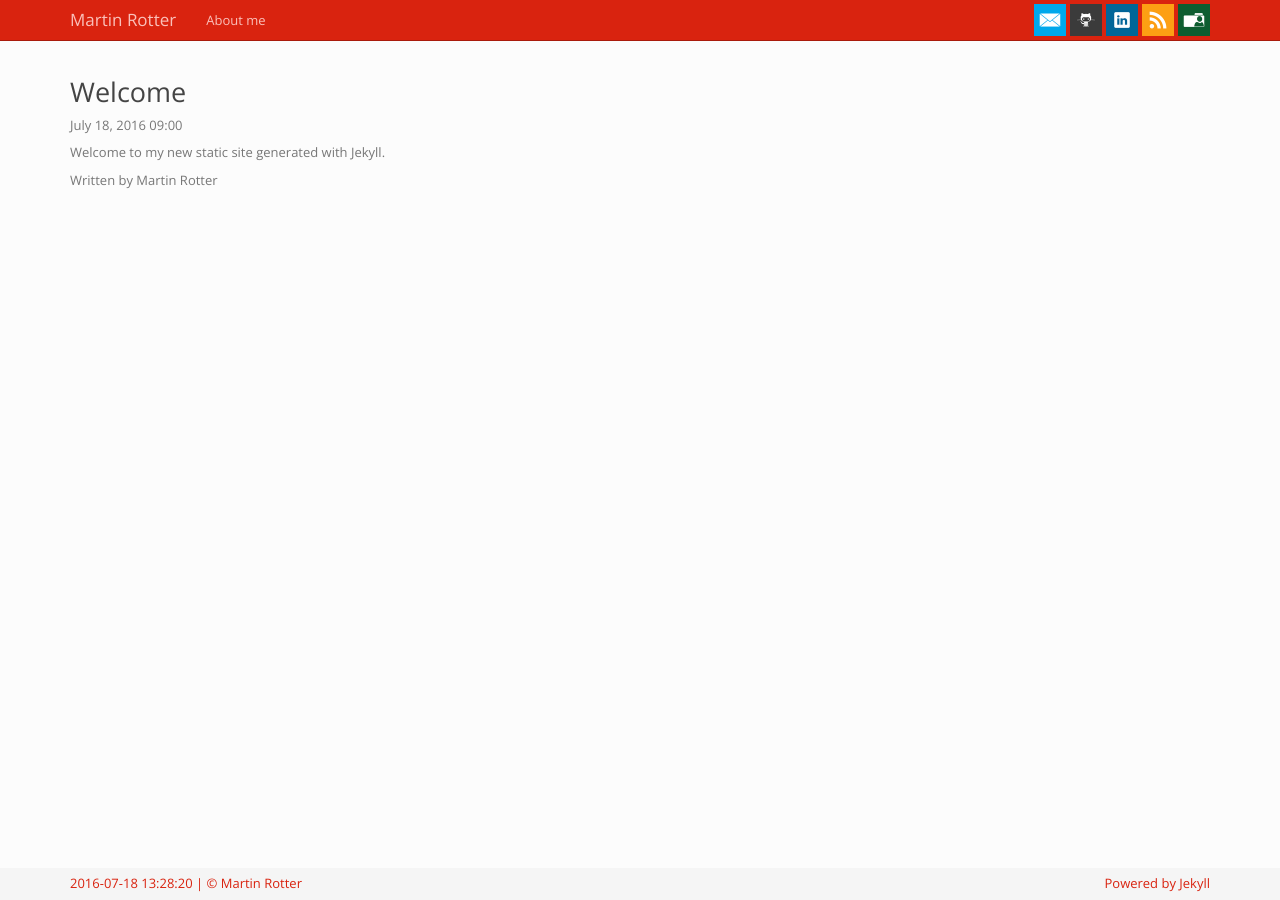
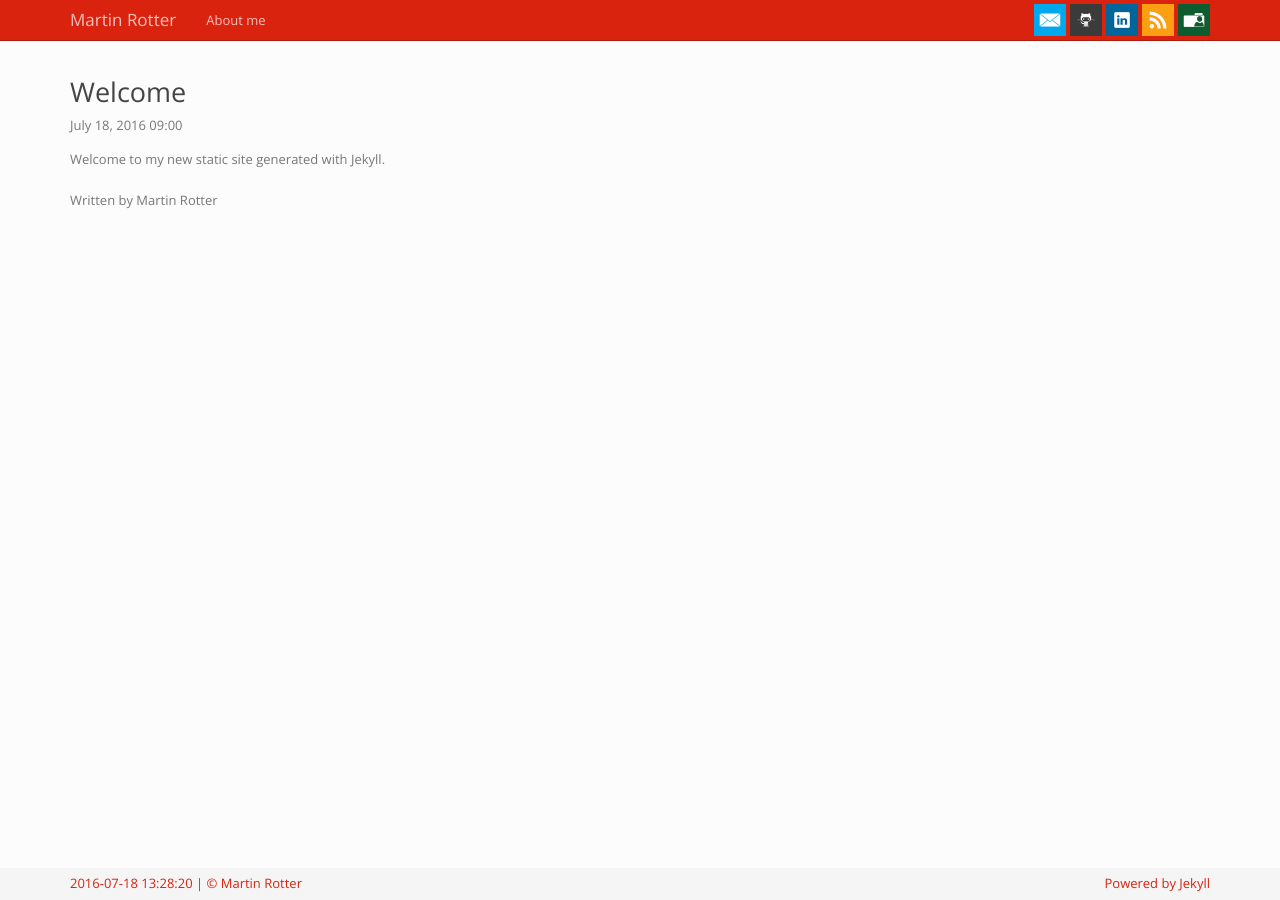
Before and after one commit to martinrotter/martinrotter.github.io, a Jekyll site: the page built from _posts/2016-07-18-welcome.md, in a window 1280 px wide. Built offline with Jekyll 4.4.1, drawn with Linux system fonts in a browser that asks for light colours.

Commit message:
Add margins to post/page contents.

```diff
--- a/_layouts/page.html
+++ b/_layouts/page.html
@@ -4,6 +4,6 @@ layout: default
 
 <h2>{{ page.title }}</h2>
 
-<div>
+<div class="page">
   {{ content }}
 </div>
--- a/_layouts/post.html
+++ b/_layouts/post.html
@@ -5,8 +5,8 @@ layout: default
 <h2>{{ page.title }}</h2>
 <p>{{ page.date | date: site.datetime_format }}</p>
 
-<div>
+<div class="post">
   {{ content }}
+</div>
 
-  Written by {{ page.author }}
-</div>
+Written by {{ page.author }}
--- a/css/style.css
+++ b/css/style.css
@@ -26,6 +26,15 @@ body {
   margin: 4px 0px 4px 4px;
 }
 
+.post {
+  margin-top: 16px;
+  margin-bottom: 22px;
+}
+
+.page {
+  margin-top: 16px;
+}
+
 .post-language {
   position: relative;
   top: -1px;
```
